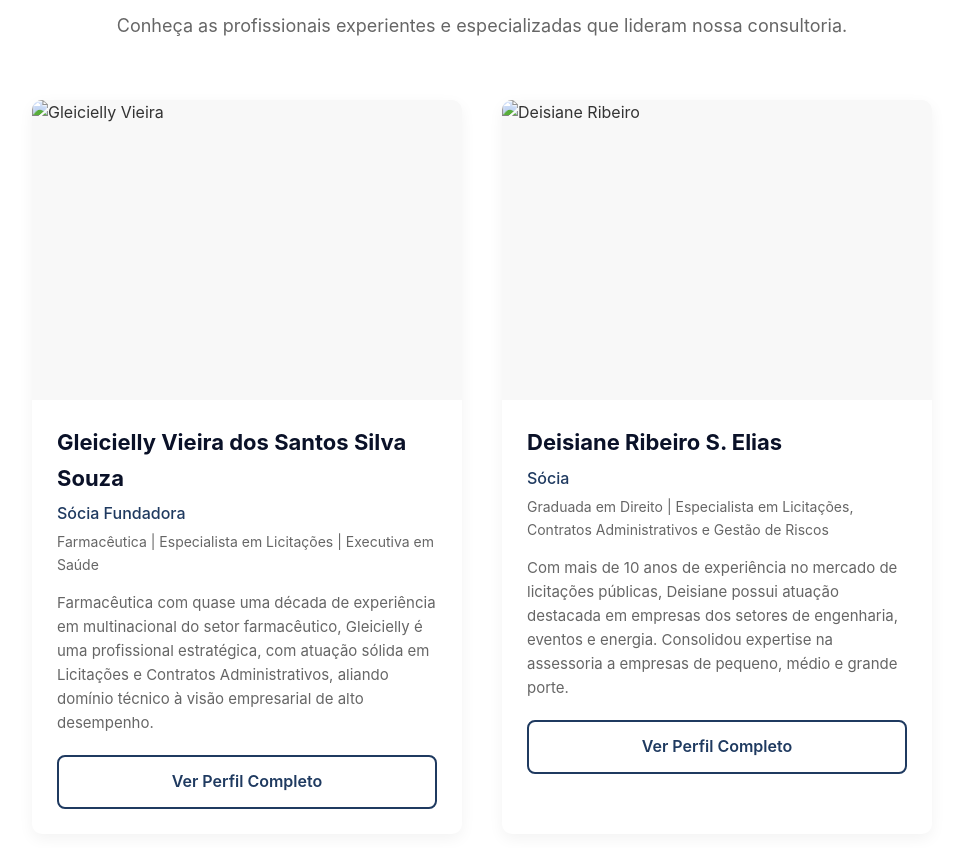
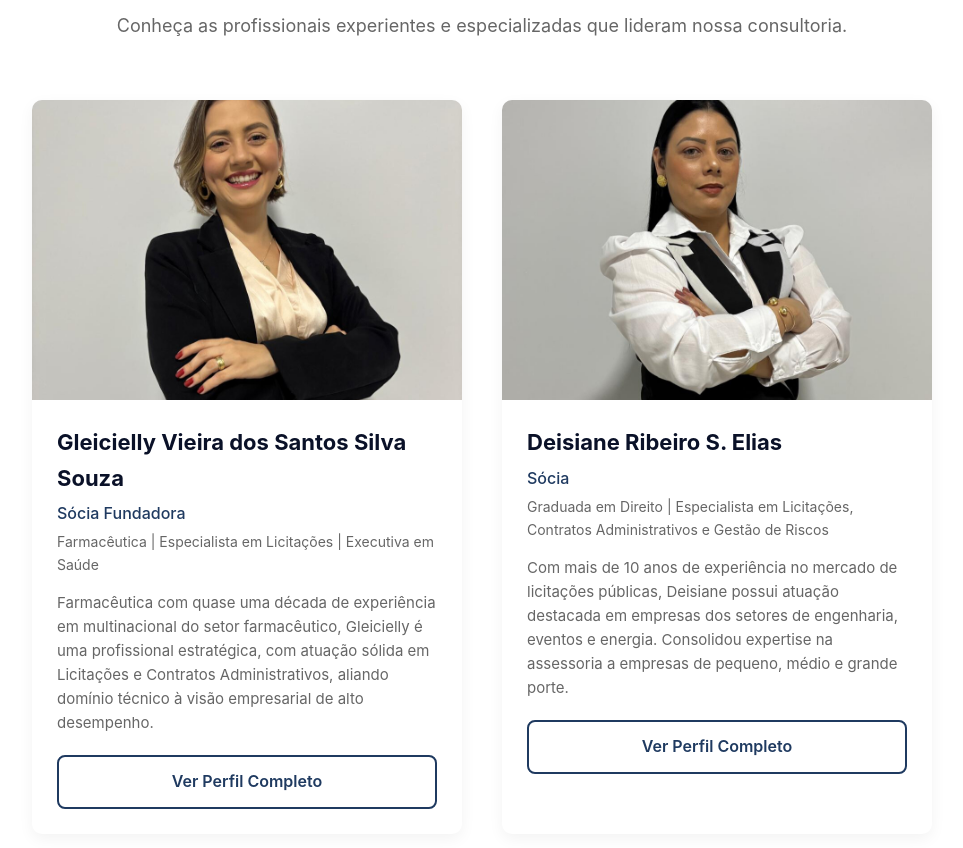
Before and after one commit to israelzinho/adjudica-final, a plain HTML site: page index.html in a window 1280 px wide. Shown: the part 3392-4240 px from the top of the page, without its empty margins (158-1121 px from the left). Drawn offline with Linux system fonts and the light colour scheme.

Commit message:
Update index.html

```diff
--- a/index.html
+++ b/index.html
@@ -215,7 +215,7 @@
 
                 <div class="lawyers-grid">
                     <div class="lawyer-card">
-                        <img src="Gleicielly ft quadrada.jpg" alt="Gleicielly Vieira" class="lawyer-img">
+                        <img src="Gleicielly-ft-quadrada-att.jpg" alt="Gleicielly Vieira" class="lawyer-img">
 
                         <div class="lawyer-info">
                             <h3>Gleicielly Vieira dos Santos Silva Souza</h3>
@@ -226,7 +226,7 @@
                         </div>
                     </div>
                     <div class="lawyer-card">
-                        <img src="Deisiane ft quadrada.jpg" alt="Deisiane Ribeiro" class="lawyer-img">
+                        <img src="Deisiane-ft-quadrada-att.jpg" alt="Deisiane Ribeiro" class="lawyer-img">
                         <div class="lawyer-info">
                             <h3>Deisiane Ribeiro S. Elias</h3>
                             <p class="lawyer-title">Sócia</p>
```
